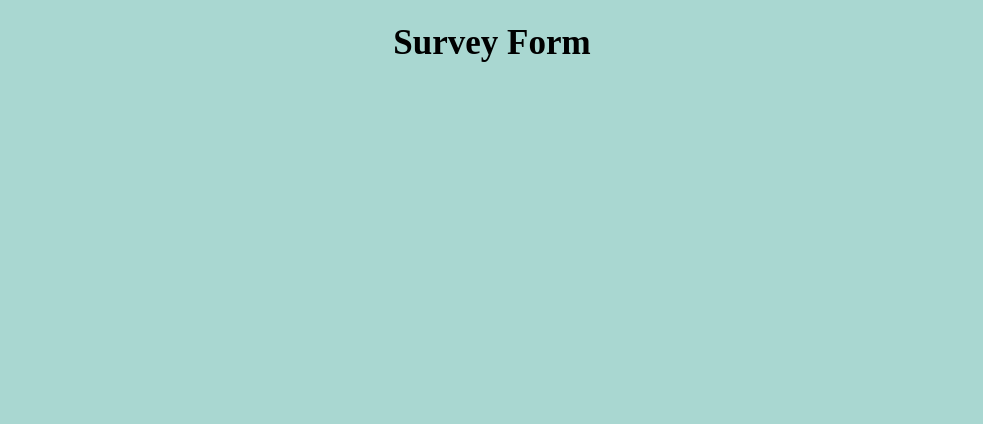
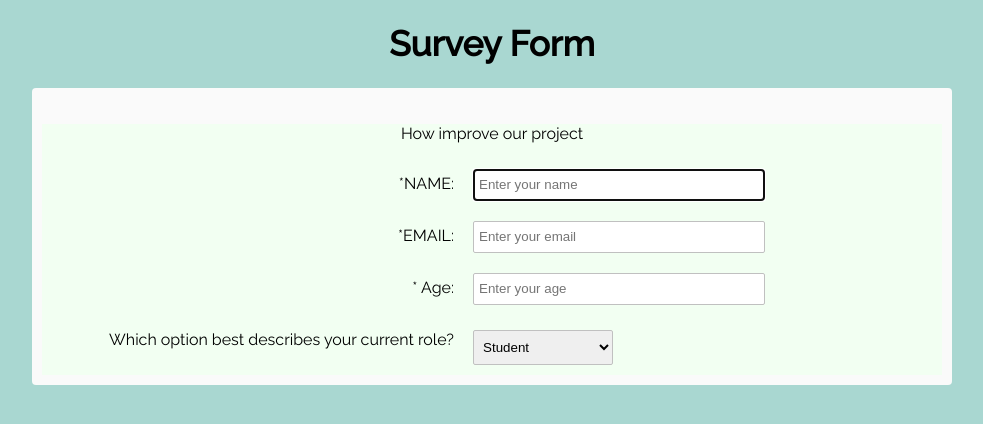
Before and after one commit to HarutyunyanS/FORM, a plain HTML site: page index.html in a window 1280 px wide. Shown: the whole page, without its empty margins (148-1131 px from the left). Drawn offline with Linux system fonts and the light colour scheme.

Commit message:
add name email, age

```diff
--- a/css/style.css
+++ b/css/style.css
@@ -1,15 +1,77 @@
+
+@import url(https://fonts.googleapis.com/css?family=Raleway:400,500);
+
+
 body {
-    margin: 0;
-    padding: 0;
+    text-align: center;
     background: #a9d7d1;
+    font-family:  'Raleway', Helvetica, sans-serif;
+    min-width: 320px;
+
 }
 
-#title{
-    text-align: center;
+#main-block {
+
+  background-color: rgb(250, 250, 250);
+  margin: 0 auto;
+  border-radius: 4px;
+  width: 75%;
+  max-width: 900px;
+  padding: 10px;
+  padding-top: 20px
+}
+
+.labels {
+    display: inline-block;
+    text-align: right;
+    width: 40%;
+    padding: 5px;
+    vertical-align: top;
+    margin-top: 10px;
+    /*background: green;*/
+}
+.input{
+    display: inline-block;
+    text-align: left;
+     width: 48%;
+    vertical-align: middle;
+    /*background: red;*/
+
+
+
+}
+
+.dropdown {
+  height: 35px;
+  width: 140px;
+  padding: 5px;
+  margin: 10px;
+  margin-top: 15px;
+  border: 1px solid #c0c0c0;
+  border-radius: 2px;
+}
+
+.input-field {
+  height: 20px;
+  width: 280px;
+  padding: 5px;
+  margin: 10px;
+  border: 1px solid #c0c0c0;
+  border-radius: 2px;
+}
+#title {
+
     font-size: 35px;
 
 }
-#main-block{
-    background: #f2fff2;
-    margin: 30px;
+
+#description{
+
 }
+
+#form-block {
+
+
+     background: #f2fff2;
+
+}
--- a/index.html
+++ b/index.html
@@ -3,19 +3,60 @@
 <head>
     <meta charset="UTF-8">
     <title>Document</title>
-    <link rel="stylesheet" href="/css/style.css">
+    <link rel="stylesheet" href="css/style.css">
 </head>
 <body>
-   <div id="main">
+
        <h1 id="title">
            Survey Form
        </h1>
        <div id="main-block">
+          <div id="form-block">
            <form id="survey-form" action="" method="post">
+               <p id="description">How improve our project </p>
+               <div class="name-input-block">
+                   <div class="labels">
+                       <label id="label-name" for="name">*NAME:</label>
+                   </div>
+                   <div class="input">
+                       <input autofocus type="text" name="name" id="name" class="input-field" placeholder="Enter your name" required>
+                   </div>
+               </div>
+               <div class="email-input-block">
+                   <div class="labels">
+                       <label id="label-email" for="email" >*EMAIL:</label>
+                   </div>
+                   <div class="input">
+                       <input autofocus type="email" name="email" id="email" class="input-field" placeholder="Enter your email" required>
+                   </div>
+               </div>
+               <div class="age-input-block">
+                   <div class="labels">
+                       <label id="label-age" for="age">* Age:</label>
+                   </div>
+                   <div class="input">
+                       <input autofocus type="number" id="number" class="input-field" min="1" max="125" placeholder="Enter your age" required >
+                   </div>
+               </div>
+               <div class="current-role">
+                   <div class="labels">
+                       <label for="currentPos" >Which option best describes your current role?</label>
+                   </div>
+                   <div class="input">
+                       <select id="dropdown" name="currentPos" class="dropdown " >
+                           <option disabled value> Select an option</option>
+                           <option> Student</option>
+                           <option>Full Time Job</option>
+                           <option> Full Time Learner</option>
+                           <option>Prefer not to say</option>
+                           <option>Other</option>
+                       </select>
+                   </div>
+               </div>
+           </form>
+           </div>
+       </div>
 
-           </form>
-       </div>
-   </div>
 
 </body>
 </html>
```
